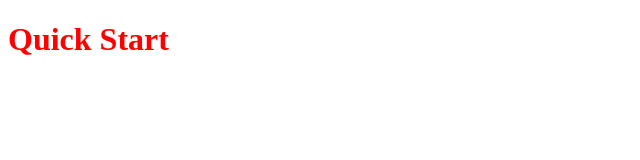
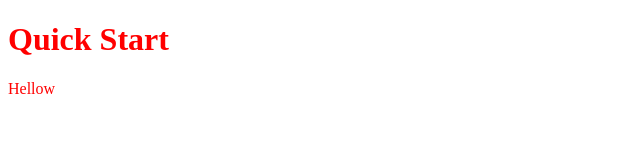
Before and after one commit to rabbit300129/F20240422, a plain HTML site: page index.html in a window 1280 px wide. Shown: the full height of the page, 0-640 px from the left. Drawn offline with Linux system fonts and the light colour scheme.

Commit message:
增加hellow

```diff
--- a/index.html
+++ b/index.html
@@ -8,6 +8,7 @@
 </head>
 <body>
     <h1>Quick Start</h1>
+<div>Hellow</div>
 </body>
 <script src="assets/js/main.js"></script>
 </html>
```
